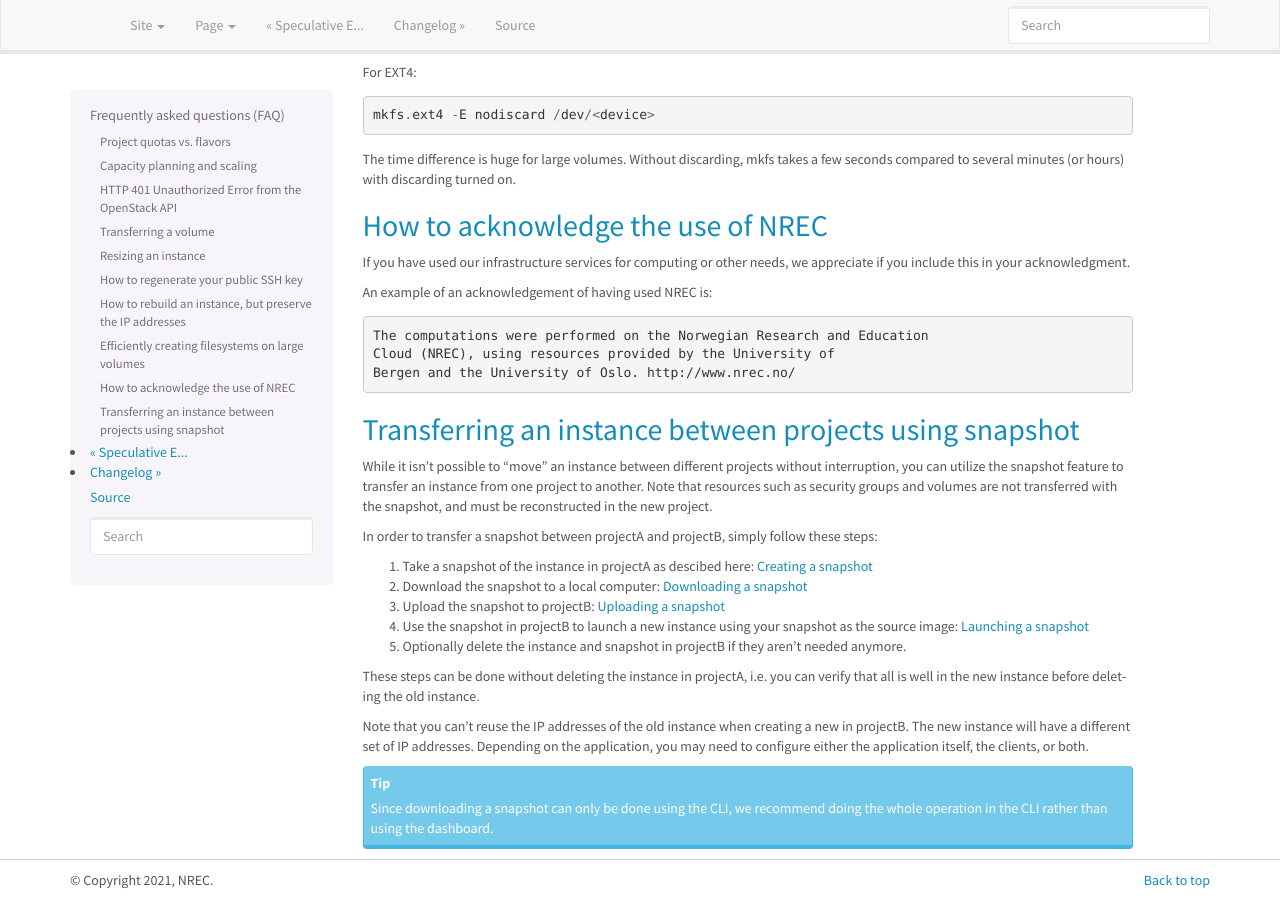
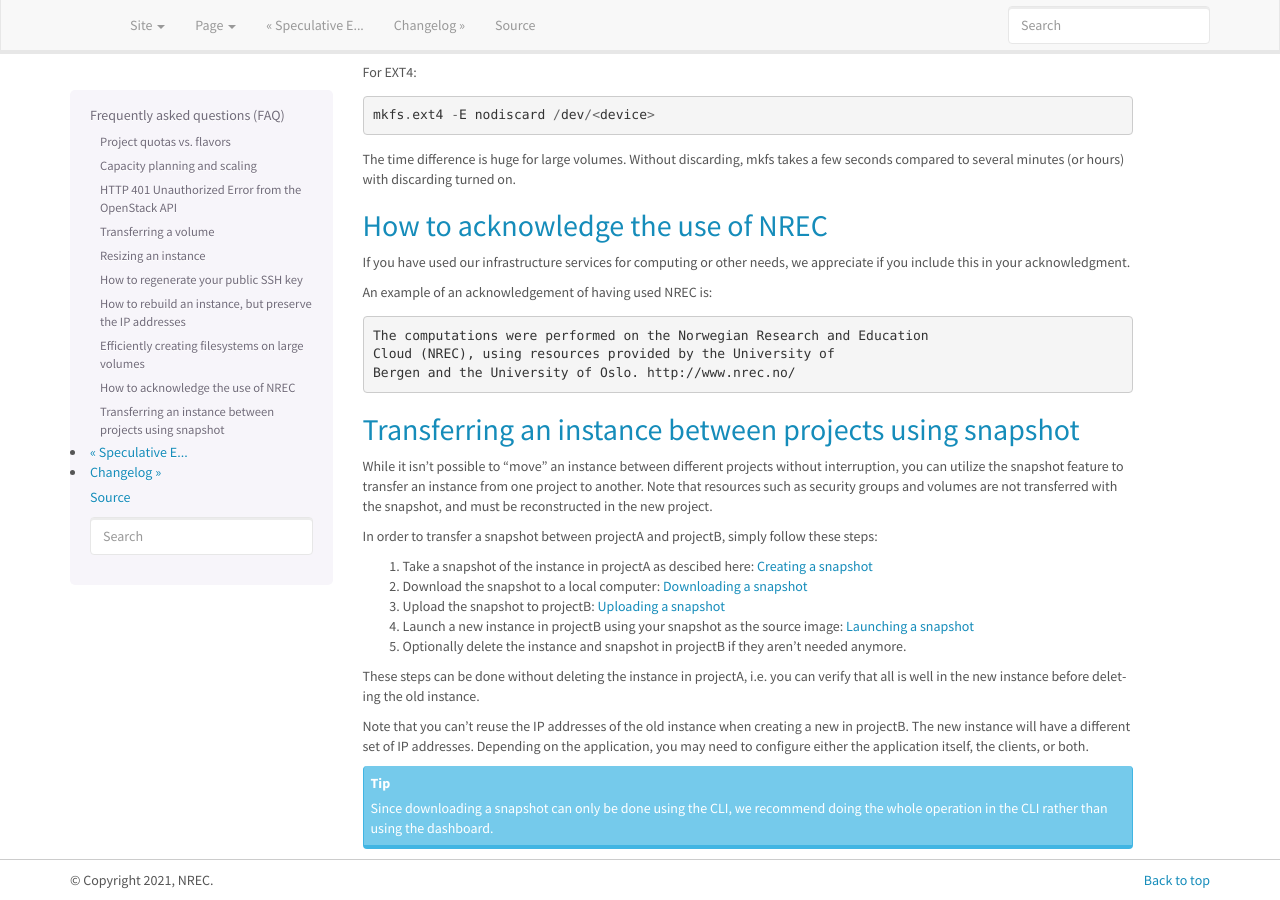
Before and after one commit to norcams/docs-enduser, a Sphinx documentation site: the page built from docs/faq.rst, in a window 1280 px wide and 900 px high, scrolled down 1906 px. Built offline with Sphinx 7.4.7, drawn with Linux system fonts in a browser that asks for light colours.

Commit message:
faq snapshot

```diff
--- a/docs/faq.rst
+++ b/docs/faq.rst
@@ -169,8 +169,8 @@ follow these steps:
 
 #. Upload the snapshot to projectB: `Uploading a snapshot`_
 
-#. Use the snapshot in projectB to launch a new instance using your
-   snapshot as the source image: `Launching a snapshot`_
+#. Launch a new instance in projectB using your snapshot as the source
+   image: `Launching a snapshot`_
 
 #. Optionally delete the instance and snapshot in projectB if they
    aren't needed anymore.
```
